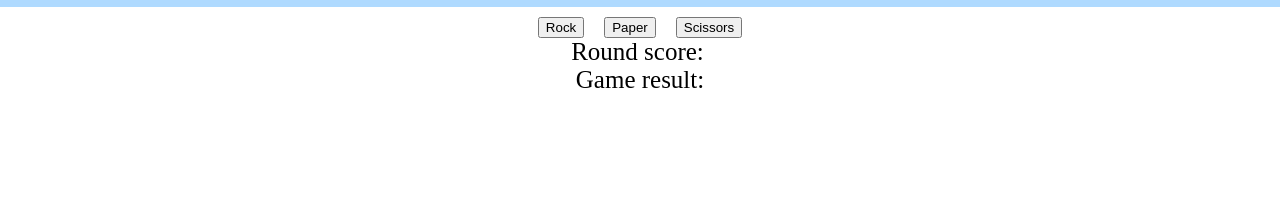
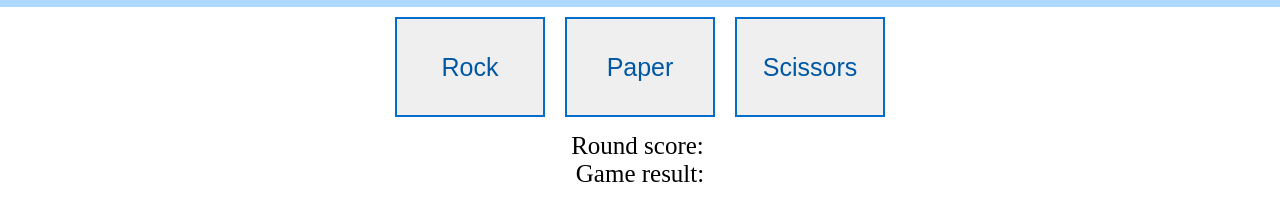
Before and after one commit to hebiscus/rock-paper-scissors, a plain HTML site: page index.html in a window 1280 px wide. Shown: the part 123-344 px from the top of the page. Drawn offline with Linux system fonts and the light colour scheme.

Commit message:
css styling
it looks ok

```diff
--- a/styling.css
+++ b/styling.css
@@ -25,6 +25,21 @@ body {
     display: flex;
     margin-top: 10px;
     gap: 20px;
+    margin-bottom: 15px;
+}
+
+#rockButton, #paperButton, #scissorsButton {
+    font-size: 25px;
+    height: 100px;
+    width: 150px;
+    padding: 0;
+    border: 2px solid rgb(2, 109, 202);
+    color: rgb(0, 88, 165);
+}
+
+#rockButton:hover, #paperButton:hover, #scissorsButton:hover {
+    cursor: pointer;
+    box-shadow: 0 12px 16px 0 rgba(0,0,0,0.24), 0 17px 50px 0 rgba(0,0,0,0.19);
 }
 
 .roundscore {
```
